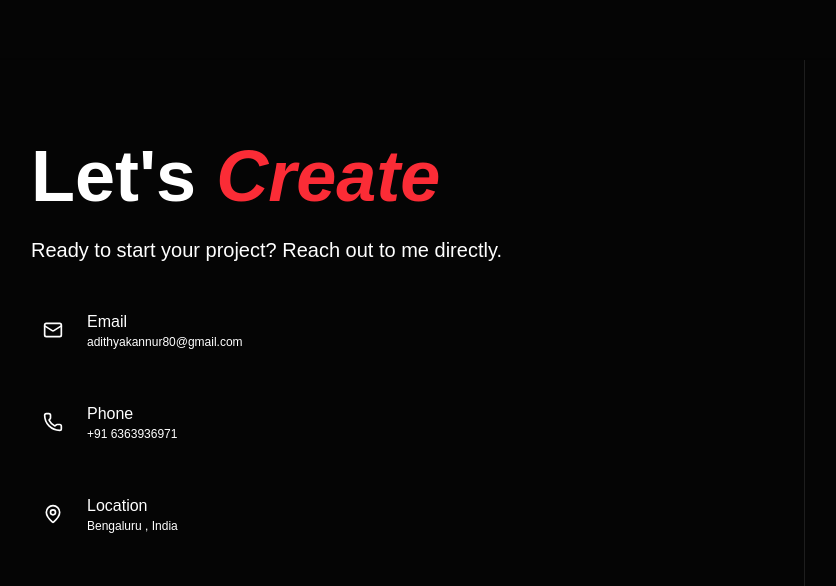
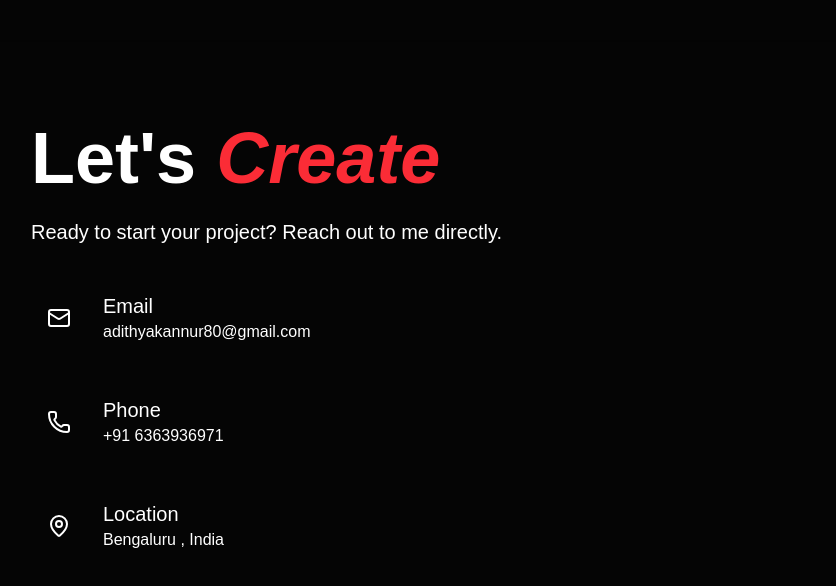
Before and after one commit to adithyack29/adhi-portfolio, a Next.js app: page / in a window 1280 px wide. Shown: the part 5852-6438 px from the top of the page, without its empty margins (49-885 px from the left). Built offline with nearby package versions, Linux system fonts and the light colour scheme; a web font is replaced by a local one.

Commit message:
contact page update

```diff
--- a/src/components/ui/contact-card.tsx
+++ b/src/components/ui/contact-card.tsx
@@ -51,6 +51,7 @@ export function ContactCard({
                     </div>
                 </div>
             </div>
+            {children && (
                 <div
                     className={cn(
                         'flex h-full w-full items-center justify-center p-10 md:p-20 border-t md:col-span-1 md:border-t-0 md:border-l border-white/10',
@@ -59,6 +60,7 @@ export function ContactCard({
                 >
                     {children}
                 </div>
+            )}
         </div>
     );
 }
@@ -71,13 +73,13 @@ function ContactInfo({
     ...props
 }: ContactInfoProps) {
     return (
-        <div className={cn('flex items-center gap-3 py-3', className)} {...props}>
-            <div className="bg-muted/40 rounded-lg p-3">
-                <Icon className="h-5 w-5" />
+        <div className={cn('flex items-center gap-4 py-3', className)} {...props}>
+            <div className="bg-muted/40 rounded-lg p-4">
+                <Icon className="h-6 w-6" />
             </div>
             <div>
-                <p className="font-medium">{label}</p>
-                <p className="text-muted-foreground text-xs">{value}</p>
+                <p className="text-xl font-medium">{label}</p>
+                <p className="text-muted-foreground text-base">{value}</p>
             </div>
         </div>
     );
```
Lines whose indentation alone changed are shown as unchanged.
